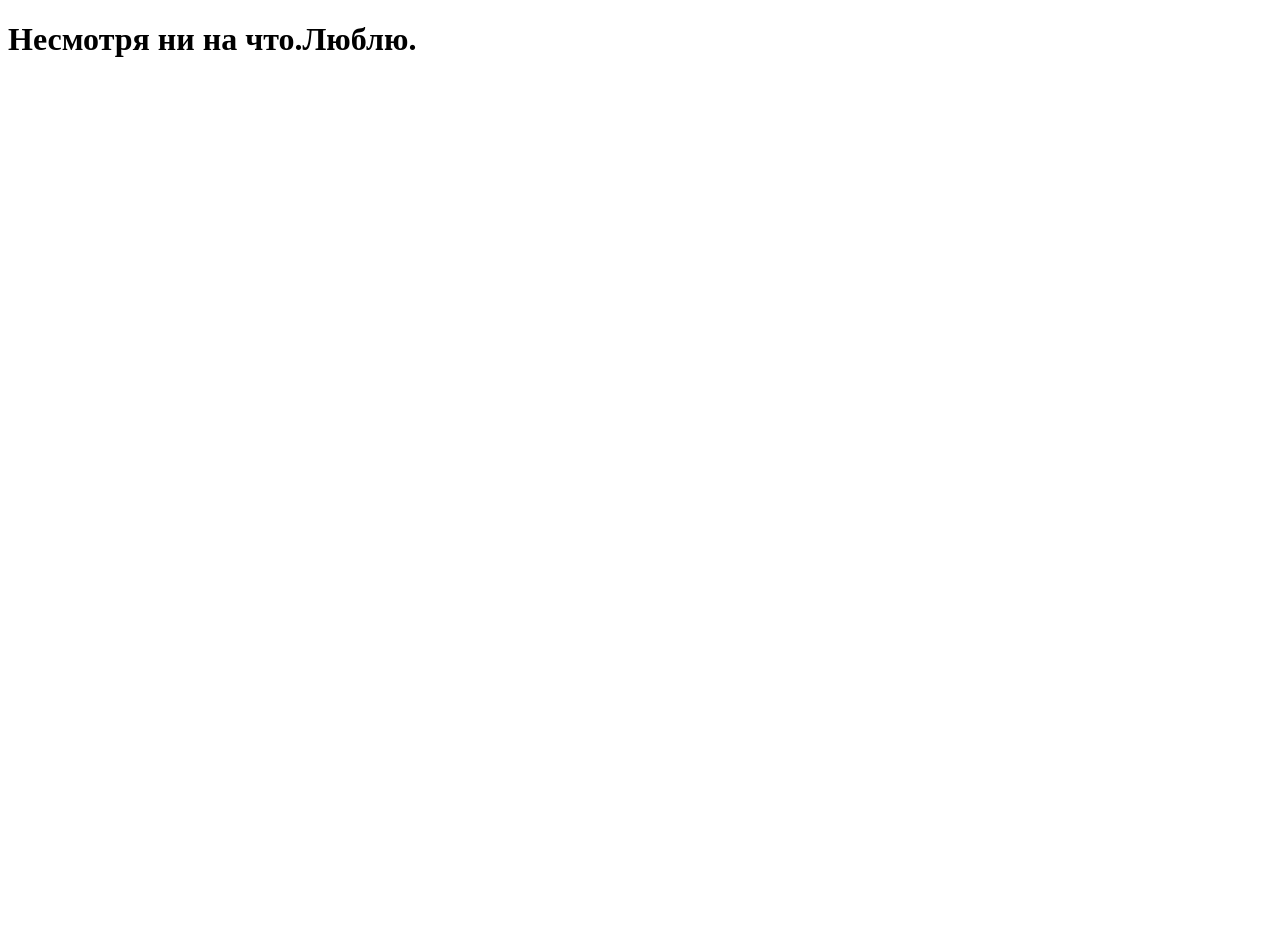
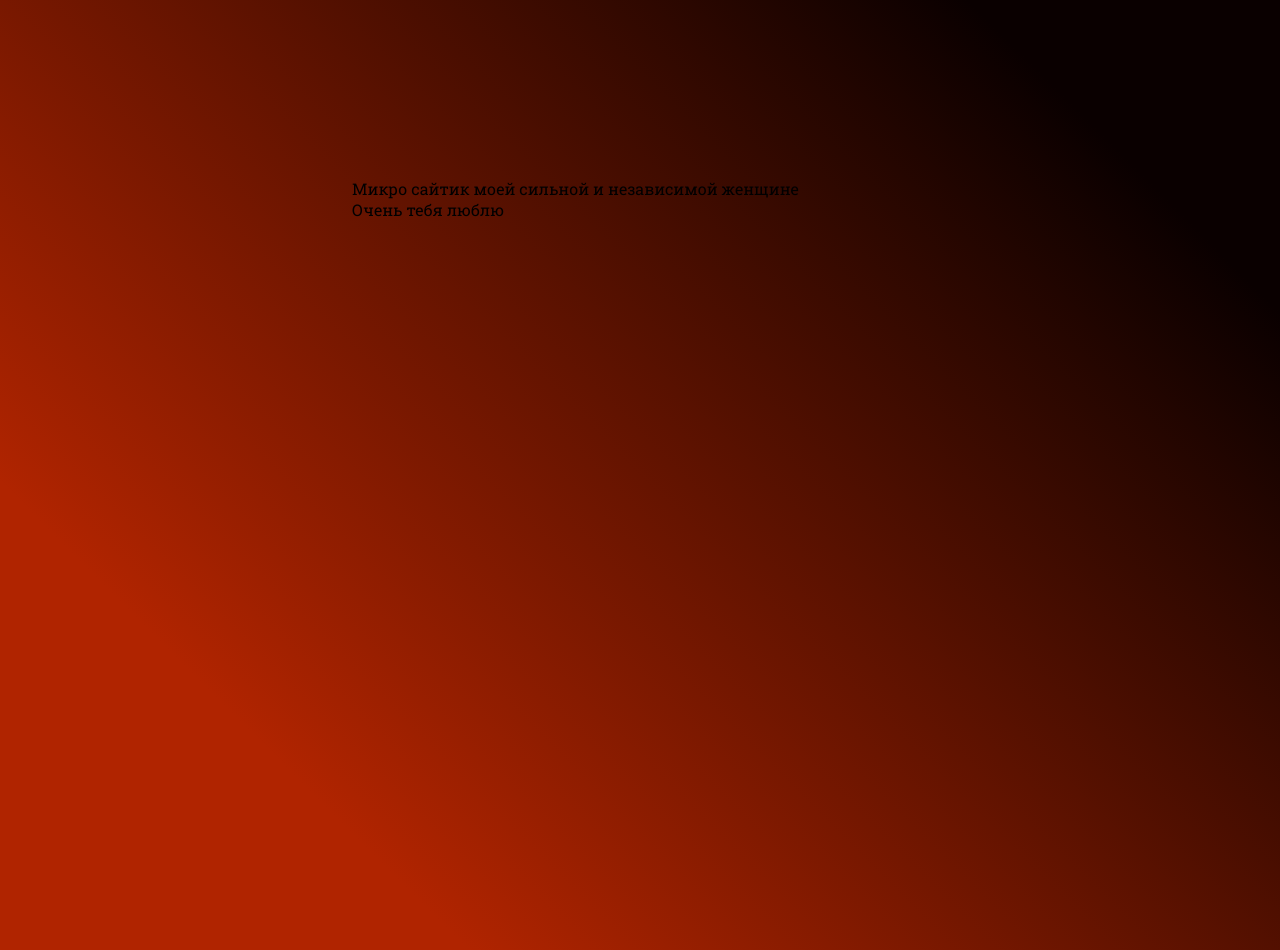
Before and after one commit to DrFaustus1/DrFaustus1.github.io, a plain HTML site: page task1/index.html in a window 1280 px wide. Before the commit the page ends 800 px from the top, so only its background shows below. Drawn offline with Linux system fonts and the light colour scheme; a web font is replaced by a local one.

Commit message:
new site

```diff
--- a/task1/index.html
+++ b/task1/index.html
@@ -4,18 +4,44 @@
 
 <head>
    <meta charset="UTF-8">
-    <title>Задание 1</title>
+    <title>МиуМиуМиу</title>
+    <link rel="preconnect" href="https://fonts.googleapis.com">
+    <link rel="preconnect" href="https://fonts.gstatic.com" crossorigin>
+    <link href="https://fonts.googleapis.com/css2?family=Roboto+Slab:wght@100..900&family=ZCOOL+KuaiLe&display=swap" rel="stylesheet">
+    <style>
+        *{
+            margin:0;
+            padding: 0;
+            box-sizing: border-box;
+        }
+        body{
+            background: rgb(176,36,0);
+background: linear-gradient(45deg, rgba(176,36,0,1) 21%, rgba(10,0,0,1) 86%);
+            min-height: 100vh;
+            font-family: 'Roboto Slab',cursive;
+        }
+        main{
+            width:50%;
+            margin: 150px auto;
+        }
+        article{
+
+            padding:28px 32px;
+            border-radius:16px;
+        }
+    </style>
 </head>
 
 <body>
-<h1>Несмотря ни на что.Люблю.</h1>
-
-
-
-
+    <main>
+        <article>
+            <div class="title">
+                Микро сайтик моей сильной и независимой женщине
+            </div>
+            <div class="subtitle">
+                Очень тебя люблю
+            </div>
+        </article>
+</main>
 </body>
-
-
-
-
 </html>
```
